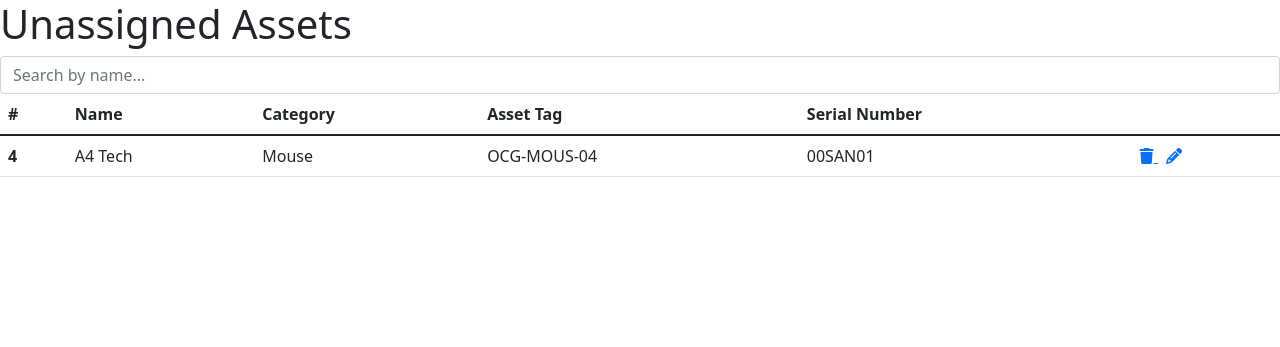
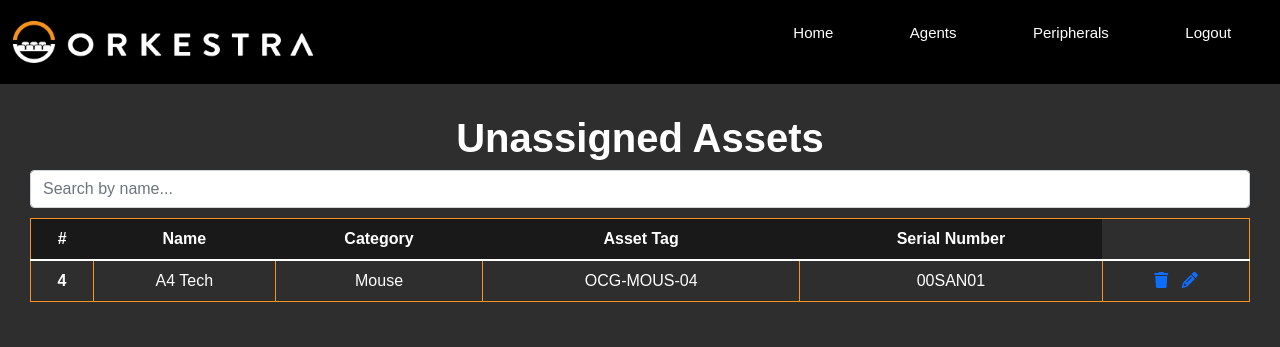
Before and after one commit to xvinsue/orkestrapc, a Flask app: page /asset-view in a window 1280 px wide. Shown: the top 347 px of the page. Run offline with Flask 3, Linux system fonts and the light colour scheme; some libraries are stand-ins or nearby versions.

Commit message:
added style at asset-view

```diff
--- a/static/css/styles.css
+++ b/static/css/styles.css
@@ -481,3 +481,30 @@ form h1{
     font-weight: thin;
     font-size: 15px;
 }
+
+/* ASSET VIEW */
+
+.assetView{
+    justify-content: center;
+    text-align: center;
+    padding: 30px;
+}
+.assetHeader h1{
+    font-weight: bold;
+    color: white;
+}
+.assetTable table{
+    margin-top: 10px;
+    border: 1px solid #F6921E;
+    border-collapse: collapse;
+}
+.assetTable a{
+    text-decoration: none;
+}
+.assetTable thead{
+    color: white;
+    background-color: #191919;
+}
+.assetTable tbody{
+    color: white;
+}
--- a/templates/asset-view.html
+++ b/templates/asset-view.html
@@ -5,9 +5,24 @@
   <title>Add Asset</title>
   <link href="https://cdn.jsdelivr.net/npm/bootstrap@5.1.3/dist/css/bootstrap.min.css" rel="stylesheet" integrity="sha384-1BmE4kWBq78iYhFldvKuhfTAU6auU8tT94WrHftjDbrCEXSU1oBoqyl2QvZ6jIW3" crossorigin="anonymous">
   <script src="https://kit.fontawesome.com/b5d820a994.js" crossorigin="anonymous"></script>
+  <link rel="stylesheet" href="static\css\styles.css">
 </head>
 <body>
+  <header>
+    <nav>
+     <a href="{{ url_for('home') }}"><img src="static\css\assets\orkestra-main-logo.png" alt=""></a>
+     <div class="nav-links">
+        <ul>
+            <li><a href="{{ url_for('home') }}">Home</a></li>
+            <li><a href="{{ url_for('search') }}">Agents</a></li>
+            <li><a href="{{ url_for('asset-view') }}">Peripherals</a></li>
+            <li><a href="{{ url_for('login') }}">Logout</a></li>
+        </ul>
+    </div>
+    </nav>
+</header>
     <div class="assetView">
+      <div class="assetHeader">
         <h1>Unassigned Assets</h1>
         {% if msg %}
           <div class="alert alert-warning alert-dismissible fade show" role="alert">
@@ -24,15 +39,15 @@
                 <div class="alert alert-warning alert-dismissible fade show" role="alert">
                     <strong> {{ messages[0] }}</strong>
                     <button type="button" class="btn-close" data-bs-dismiss="alert" aria-label="Close"></button>
-                  </div>
+                </div>
             </ul>
           {% endif %}
         {% endwith %}
-
-
         <div class="search-bar">
           <input type="text" class="form-control" id="myInput" onkeyup="myFunction()" placeholder="Search by name...">
         </div>
+      </div>
+      <div class="assetTable">
         <table class="table" id="myTable">
           <thead>
             <tr>
@@ -65,10 +80,7 @@
           </tbody>
         </table>
       </div>
-    </td>
-
-
-
+    </div>
 
       <script>
 function myFunction() {
--- a/templates/view.html
+++ b/templates/view.html
@@ -45,7 +45,7 @@
                 <tbody>
                     {% for emp_name, asset_list in emp_details.items() %}
                     <tr>
-                        <td rowspan="{{ asset_list|length }}"><a href="{{ url_for('getUser', fullname=employee['full_name']) }}">
+                        <td rowspan="{{ asset_list|length }}"><a href="{{ url_for('getUser', fullname=emp_name) }}">
                             {{ emp_name }}
                         </a></td>
                         {% for asset in asset_list %}
```
